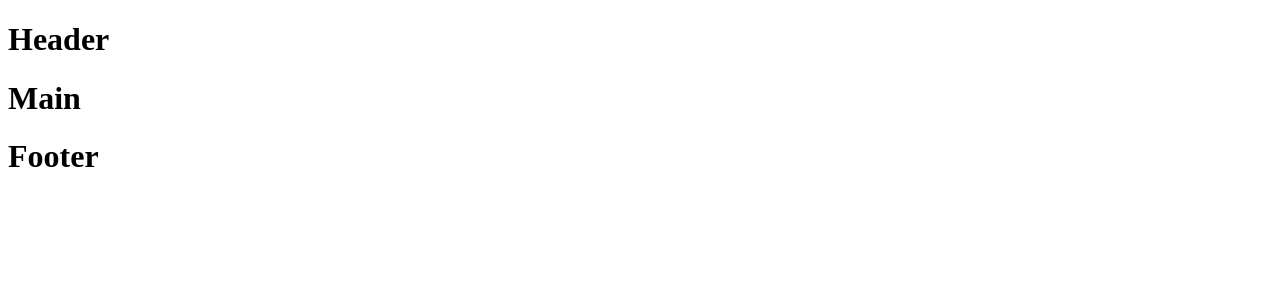
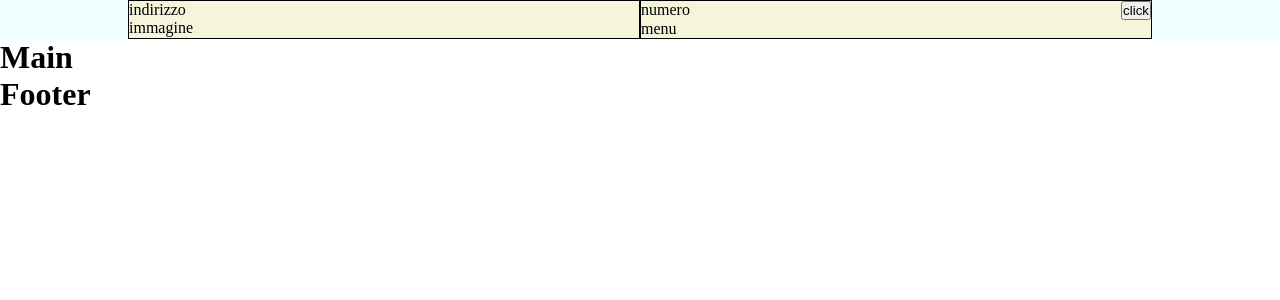
Before and after one commit to Asiaviscardi/proj-html-vuejs, a Vue app: page / in a window 1280 px wide. Shown: the top 300 px of the page. Built offline with nearby package versions, Linux system fonts and the light colour scheme.

Commit message:
termine struttura prima section header

```diff
--- a/package.json
+++ b/package.json
@@ -9,6 +9,7 @@
     "preview": "vite preview"
   },
   "dependencies": {
+    "sass": "^1.69.4",
     "vue": "^3.3.4"
   },
   "devDependencies": {
--- a/src/components/Header.vue
+++ b/src/components/Header.vue
@@ -7,10 +7,78 @@ export default {
 
 <template>
 
-    <h1>Header</h1>
+    <div class="header-container">
+
+        <div class="components-container">
+
+            <div class="left">
+
+                <p>indirizzo</p>
+
+                <div>immagine</div>
+
+            </div>
+
+            <div class="right">
+
+                <p>numero</p>
+
+                <button>click</button>
+
+                <div class="list-container">
+
+                    <ul>
+
+                        <li>menu</li>
+
+                    </ul>
+                </div>
+
+
+            </div>
+
+        </div>
+
+    </div>
 
 </template>
 
-<style>
+<style scoped lang="scss">
+
+.header-container{
+    width: 100%;
+    display: flex;
+    justify-content: center;
+    background-color: azure;
+
+    .components-container{
+        width: 80%;
+        display: flex;
+
+        .left, .right{
+            width: 50%;
+            background-color: beige;
+            border: 1px solid black;
+        }
+
+        .right{
+            display: flex;
+            flex-wrap: wrap;
+            justify-content: space-between;
+
+            .list-container{
+                width: 100%;
+                display: flex;
+                align-items: end;
+
+                ul{
+
+                    list-style-type: none;
+                }
+            }
+        }
+
+    }
+}
 
 </style>
--- a/src/style.css
+++ b/src/style.css
@@ -0,0 +1,5 @@
+*{
+    padding: 0;
+    margin: 0;
+    box-sizing: border-box;
+}
```
Also changed, not shown: 1 other file (tests, documents, lock files or other folders).
